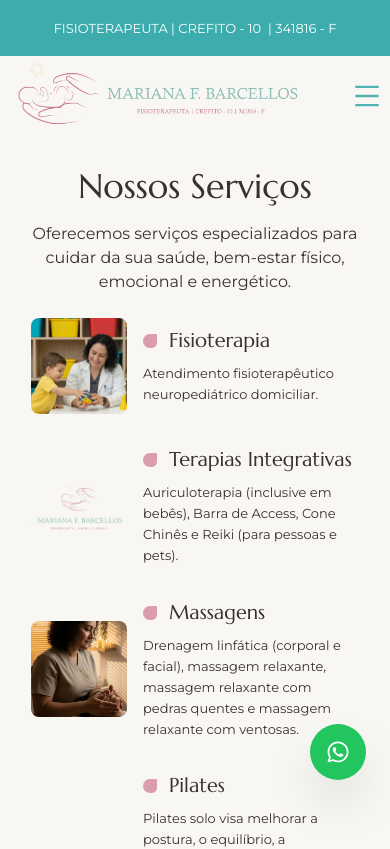
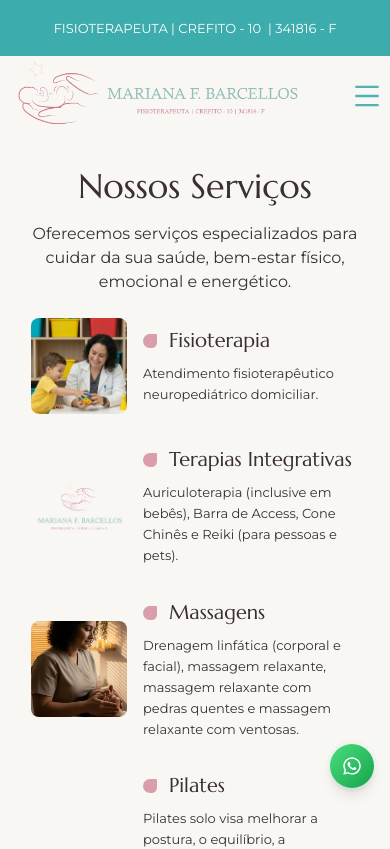
Before and after one commit to juniorpinhodev/mariana_barcellos, a Next.js app: page /servicos in a window 390 px wide. Shown: the top 849 px of the page. Built offline with nearby package versions, Linux system fonts and the light colour scheme.

Commit message:
feat: 🎸 ajusta posicionamento do botão do whatsapp parara mobil

```diff
--- a/components/WhatsAppButton.jsx
+++ b/components/WhatsAppButton.jsx
@@ -1,7 +1,7 @@
 "use client";
 
-import { useContext, useEffect } from "react";
-import { motion, useAnimation } from "framer-motion";
+import { useContext, useEffect, useState, useRef } from "react";
+import { motion, useAnimation, PanInfo } from "framer-motion";
 import { usePathname } from 'next/navigation';
 import { FaWhatsapp } from "react-icons/fa";
 import { CursorContext } from "@/components/CursorContext";
@@ -9,46 +9,303 @@ import { CursorContext } from "@/components/CursorContext";
 const WhatsAppButton = () => {
   const { mouseEnterHandler, mouseLeaveHandler } = useContext(CursorContext);
   const controls = useAnimation();
+  const shakeControls = useAnimation();
   const pathname = usePathname();
+  const [isHovered, setIsHovered] = useState(false);
+  const [isVisible, setIsVisible] = useState(false);
+  const [isMobile, setIsMobile] = useState(false);
+  const [position, setPosition] = useState({ x: 0, y: 0 });
+  const [isDragging, setIsDragging] = useState(false);
+  const constraintsRef = useRef(null);
+
+  // Detecta se é mobile
+  useEffect(() => {
+    const checkMobile = () => {
+      setIsMobile(window.innerWidth < 768);
+    };
+
+    checkMobile();
+    window.addEventListener('resize', checkMobile);
+
+    return () => window.removeEventListener('resize', checkMobile);
+  }, []);
 
   useEffect(() => {
-    controls.set({ scale: 0, opacity: 0 }); // Reseta o estado inicial
+    setIsVisible(false);
+
+    const showTimer = setTimeout(() => {
+      setIsVisible(true);
+    }, 5000);
+
+    return () => clearTimeout(showTimer);
+  }, [pathname]);
+
+  useEffect(() => {
+    if (!isVisible) return;
+
+    controls.set({ scale: 0, opacity: 0 });
     controls.start({
       scale: 1,
       opacity: 1,
-      transition: { delay: 4, duration: 0.5, ease: "easeInOut" }
+      transition: {
+        delay: 1,
+      }
     });
-  }, [pathname, controls]);
+
+    // Mantém a mesma frequência do shake
+    const shakeInterval = setInterval(() => {
+      shakeControls.start({
+        rotate: [0, -25, 25, -25, 25, -20, 20, 0],
+        transition: {
+          duration: 0.6,
+          ease: "easeInOut",
+        }
+      });
+    }, 4000);
+
+    return () => clearInterval(shakeInterval);
+  }, [isVisible, controls, shakeControls]);
 
   const handleWhatsAppClick = () => {
-    const phoneNumber = "5548984465676";
+    // Não abre se estiver arrastando
+    if (isDragging) return;
+
+    const phoneNumber = "*******";
     const message = "Olá! Gostaria de mais informações sobre os serviços.";
     const whatsappUrl = `https://wa.me/${phoneNumber}?text=${encodeURIComponent(message)}`;
     window.open(whatsappUrl, '_blank');
   };
 
+  const handleDragStart = () => {
+    setIsDragging(true);
+  };
+
+  const handleDragEnd = (event, info) => {
+    setPosition({ x: info.offset.x, y: info.offset.y });
+
+    // Aguarda um pouco antes de permitir o click novamente
+    setTimeout(() => {
+      setIsDragging(false);
+    }, 100);
+  };
+
   return (
-    <motion.button
-      onClick={handleWhatsAppClick}
-      onMouseEnter={mouseEnterHandler}
-      onMouseLeave={mouseLeaveHandler}
-      animate={controls}
-      whileHover={{ scale: 1.1 }}
-      whileTap={{ scale: 0.95 }}
-      className="fixed bottom-16 right-6 z-50 bg-green-500 hover:bg-green-600 text-white p-4 rounded-full shadow-2xl transition-all duration-300 group"
-      aria-label="Contato via WhatsApp"
+    <div
+      ref={constraintsRef}
+      className={`fixed z-50 inset-0 pointer-events-none`}
     >
-      <FaWhatsapp className="text-2xl" />
+      {isVisible && (
+        <motion.div
+          drag={isMobile}
+          dragConstraints={constraintsRef}
+          dragElastic={0.1}
+          dragMomentum={false}
+          onDragStart={handleDragStart}
+          onDragEnd={handleDragEnd}
+          initial={{ x: 0, y: 0 }}
+          className={`absolute pointer-events-auto ${
+            isMobile
+              ? 'bottom-14 right-4'
+              : 'bottom-16 right-6'
+          }`}
+          style={{
+            x: position.x,
+            y: position.y,
+          }}
+        >
+          {/* Círculos de pulso - mais discretos no mobile */}
+          {!isMobile && (
+            <>
+              <motion.div
+                className="absolute inset-0 rounded-full bg-green-500/30"
+                animate={{
+                  scale: [1, 1.5, 1],
+                  opacity: [0.6, 0, 0.6],
+                }}
+                transition={{
+                  duration: 2,
+                  repeat: Infinity,
+                  ease: "easeInOut",
+                }}
+              />
 
-      {/* Tooltip */}
-      <div className="absolute bottom-full right-0 mb-4 px-3 py-1 bg-gray-800 text-white text-sm rounded-lg opacity-0 group-hover:opacity-100 transition-opacity duration-300 whitespace-nowrap">
-        Fale comigo no WhatsApp
-        <div className="absolute top-full right-4 w-0 h-0 border-l-4 border-r-4 border-t-4 border-transparent border-t-gray-800"></div>
-      </div>
+              <motion.div
+                className="absolute inset-0 rounded-full bg-green-500/20"
+                animate={{
+                  scale: [1, 1.8, 1],
+                  opacity: [0.4, 0, 0.4],
+                }}
+                transition={{
+                  duration: 2,
+                  repeat: Infinity,
+                  ease: "easeInOut",
+                  delay: 0.5,
+                }}
+              />
+            </>
+          )}
 
-      {/* Pulso animado */}
-      <div className="absolute inset-0 rounded-full bg-green-500 animate-ping opacity-20"></div>
-    </motion.button>
+          {/* Pulso discreto para mobile */}
+          {isMobile && (
+            <motion.div
+              className="absolute inset-0 rounded-full bg-green-500/20"
+              animate={{
+                scale: [1, 1.3, 1],
+                opacity: [0.4, 0, 0.4],
+              }}
+              transition={{
+                duration: 2.5,
+                repeat: Infinity,
+                ease: "easeInOut",
+              }}
+            />
+          )}
+
+          {/* Botão principal */}
+          <motion.button
+            onClick={handleWhatsAppClick}
+            onMouseEnter={() => {
+              if (!isMobile) {
+                mouseEnterHandler();
+                setIsHovered(true);
+              }
+            }}
+            onMouseLeave={() => {
+              if (!isMobile) {
+                mouseLeaveHandler();
+                setIsHovered(false);
+              }
+            }}
+            animate={controls}
+            whileHover={!isMobile ? {
+              scale: 1.15,
+              rotate: [0, -10, 10, -10, 0],
+              transition: { rotate: { duration: 0.5 } }
+            } : {}}
+            whileTap={{ scale: 0.9 }}
+            className={`relative bg-gradient-to-br from-green-400 to-green-600 hover:from-green-500 hover:to-green-700 text-white rounded-full shadow-lg md:shadow-2xl transition-all duration-300 group overflow-hidden ${
+              isMobile ? 'p-3' : 'p-4'
+            }`}
+            aria-label="Contato via WhatsApp"
+          >
+            {/* Brilho animado de fundo - apenas desktop */}
+            {!isMobile && (
+              <motion.div
+                className="absolute inset-0 bg-gradient-to-r from-transparent via-white/30 to-transparent"
+                animate={{
+                  x: isHovered ? ["-100%", "100%"] : "-100%",
+                }}
+                transition={{
+                  duration: 0.6,
+                  ease: "easeInOut",
+                }}
+              />
+            )}
+
+            {/* Ícone do WhatsApp */}
+            <motion.div
+              animate={shakeControls}
+              whileHover={!isMobile ? {
+                rotate: [0, 15, -15, 0],
+              } : {}}
+              transition={{
+                duration: 0.5,
+              }}
+            >
+              <FaWhatsapp className={`relative z-10 ${isMobile ? 'text-xl' : 'text-2xl'}`} />
+            </motion.div>
+
+            {/* Partículas decorativas - apenas desktop */}
+            {!isMobile && isHovered && (
+              <>
+                {[...Array(6)].map((_, i) => (
+                  <motion.div
+                    key={i}
+                    className="absolute w-1 h-1 bg-white rounded-full"
+                    initial={{
+                      x: 0,
+                      y: 0,
+                      opacity: 1,
+                      scale: 0,
+                    }}
+                    animate={{
+                      x: Math.cos((i * Math.PI) / 3) * 40,
+                      y: Math.sin((i * Math.PI) / 3) * 40,
+                      opacity: 0,
+                      scale: [0, 1, 0],
+                    }}
+                    transition={{
+                      duration: 0.8,
+                      repeat: Infinity,
+                      delay: i * 0.1,
+                    }}
+                    style={{
+                      left: '50%',
+                      top: '50%',
+                    }}
+                  />
+                ))}
+              </>
+            )}
+          </motion.button>
+
+          {/* Tooltip - apenas desktop */}
+          {!isMobile && (
+            <motion.div
+              initial={{ opacity: 0, y: 10, scale: 0.8 }}
+              animate={isHovered ? {
+                opacity: 1,
+                y: 0,
+                scale: 1
+              } : {
+                opacity: 0,
+                y: 10,
+                scale: 0.8
+              }}
+              transition={{ duration: 0.2 }}
+              className="absolute bottom-full right-0 mb-4 px-4 py-2 bg-gradient-to-r from-gray-900 to-gray-800 text-white text-sm rounded-xl shadow-xl whitespace-nowrap border border-gray-700"
+            >
+              <div className="flex items-center gap-2">
+                <motion.div
+                  animate={{
+                    scale: [1, 1.2, 1],
+                  }}
+                  transition={{
+                    duration: 1,
+                    repeat: Infinity,
+                  }}
+                  className="w-2 h-2 bg-green-400 rounded-full"
+                />
+                <span className="font-medium">Fale comigo no WhatsApp</span>
+              </div>
+
+              <div className="absolute top-full right-6 w-0 h-0 border-l-[6px] border-r-[6px] border-t-[6px] border-transparent border-t-gray-900"></div>
+            </motion.div>
+          )}
+
+          {/* Badge online - menor no mobile */}
+          <motion.div
+            initial={{ scale: 0 }}
+            animate={{ scale: 1 }}
+            transition={{ delay: 1, type: "spring" }}
+            className={`absolute -top-0.5 -right-0.5 bg-red-500 rounded-full border-2 border-white shadow-lg ${
+              isMobile ? 'w-2.5 h-2.5' : 'w-3 h-3'
+            }`}
+          >
+            <motion.div
+              animate={{
+                scale: [1, 1.2, 1],
+              }}
+              transition={{
+                duration: 1.5,
+                repeat: Infinity,
+              }}
+              className="w-full h-full rounded-full bg-red-500"
+            />
+          </motion.div>
+        </motion.div>
+      )}
+    </div>
   );
 };
 
```
